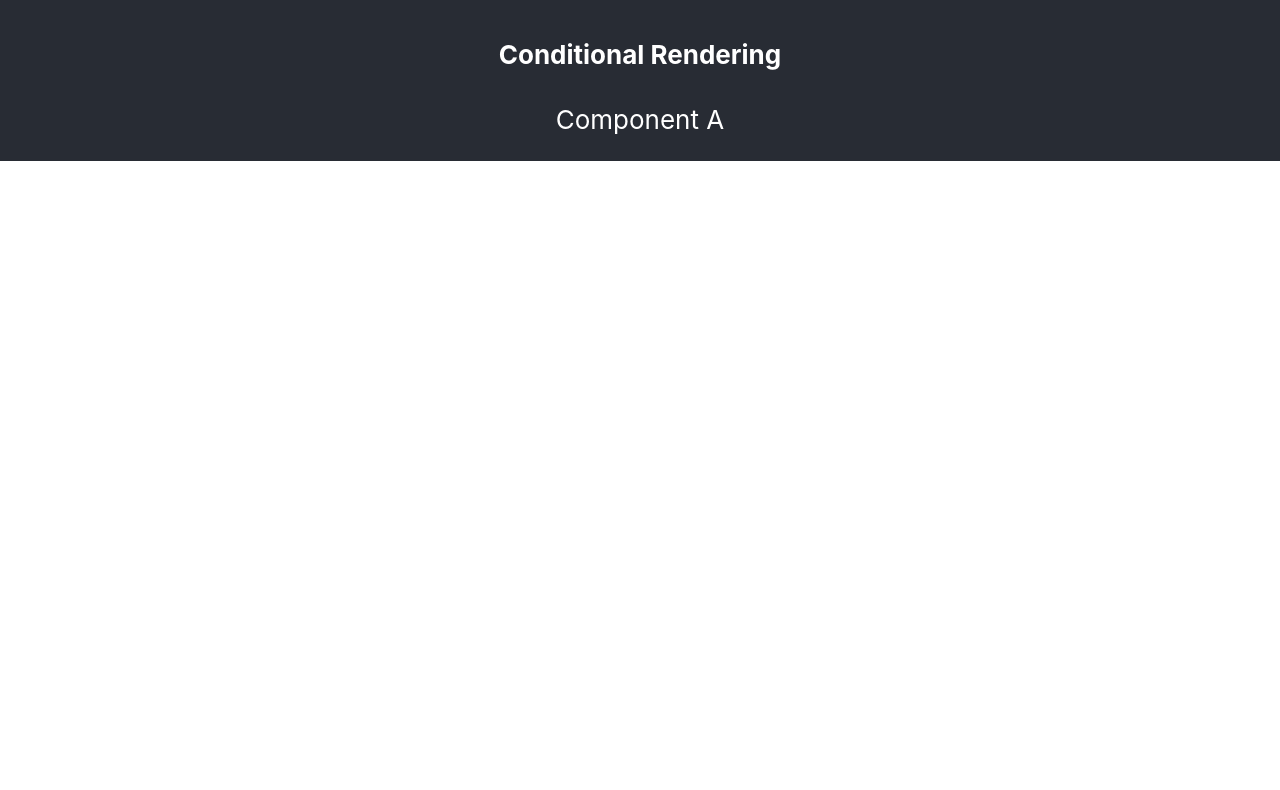
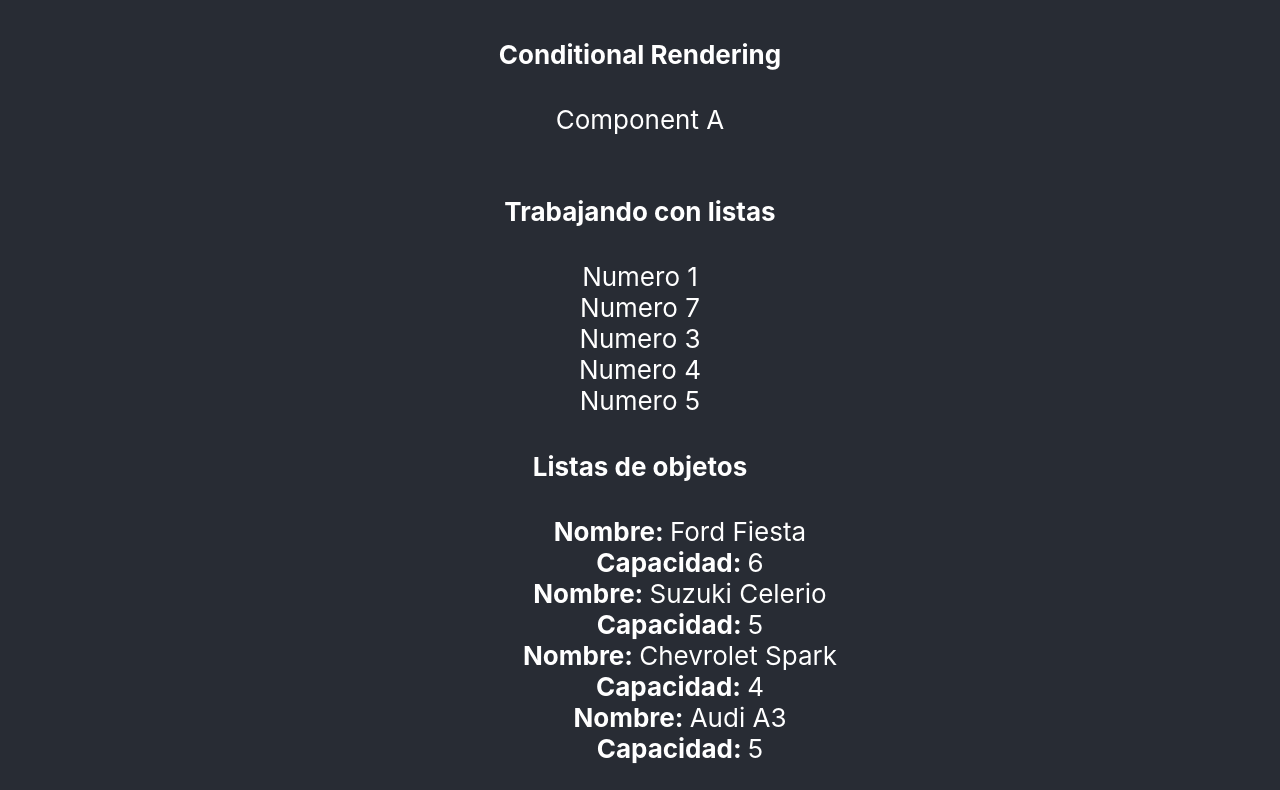
Before and after one commit to netero/lab-reactjs, a React (Create React App) app in the folder udemy-curso/: page / in a window 1280 px wide. Shown: the part 1268-2058 px from the top of the page. Before the commit the page ends 1429 px from the top, so only its background shows below. Built offline with nearby package versions, Linux system fonts and the light colour scheme.

Commit message:
Sección 4-26: Listas de Objetos

```diff
--- a/udemy-curso/src/App.js
+++ b/udemy-curso/src/App.js
@@ -2,6 +2,7 @@ import React, {Component} from 'react';
 import logo from './logo.svg';
 import './App.css';
 import ConditionalSection from './sections/conditional';
+import ListExample from './sections/list'
 
 function Hello(props){
   return <p>
@@ -86,6 +87,7 @@ function App() {
         <h3>Estoy usando react</h3>
         <Contador contadorInicial={55}/>
         <ConditionalSection/>
+        <ListExample/>
       </header>
     </div>
   );
--- /dev/null
+++ b/udemy-curso/src/sections/list.js
@@ -0,0 +1,36 @@
+import React,{Component} from 'react'
+
+class CarItem extends Component{
+    render(){
+        const {car} =this.props
+        return <ul><b>Nombre: </b>{car.name}<br/><b>Capacidad: </b>{car.capacity}</ul>
+    }
+}
+
+export default class ListExample extends Component{
+    constructor(){
+        super()
+        this.state={multiply:2}
+        setInterval(()=>{
+            this.setState({multiply:this.state.multiply+1})
+        },1000)
+    }
+    render(){
+        const array=[1,1,3,4,5]
+        const arrayObjetos=[
+            {id:'a2d-111-qqqq',name:'Ford Fiesta',capacity:6},
+            {id:'a2d-112-qqqq',name:'Suzuki Celerio',capacity:5},
+            {id:'a2d-113-qqqq',name:'Chevrolet Spark',capacity:4},
+            {id:'a2d-114-qqqq',name:'Audi A3',capacity:5},
+        ]
+        return <div>
+            <h4>Trabajando con listas</h4>
+            {array.map((number,index)=><div key={index}>Numero {index!==1?number:this.state.multiply*number}</div>)}
+
+            <h4>Listas de objetos</h4>
+            <ul>
+                {arrayObjetos.map(car=><CarItem key={car.id} car={car}/>)}
+            </ul>
+        </div>
+    }
+}
```
